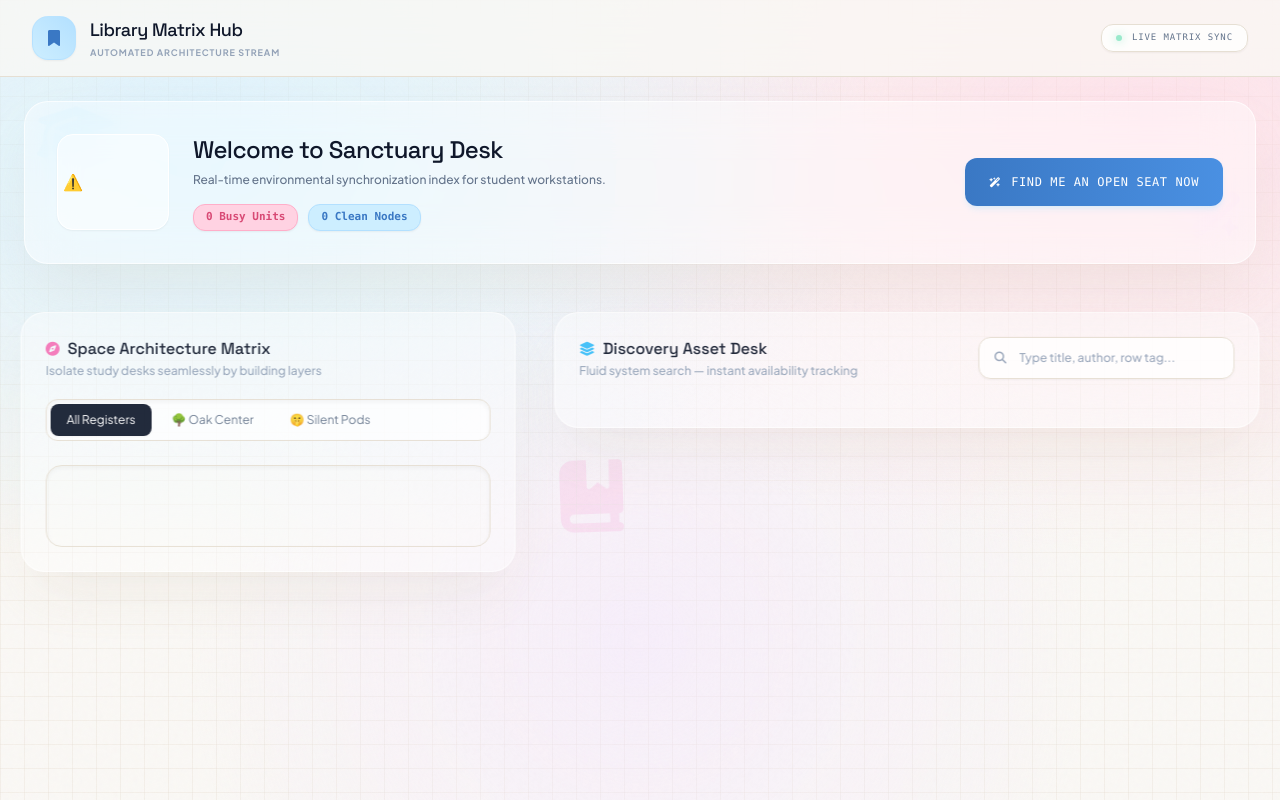
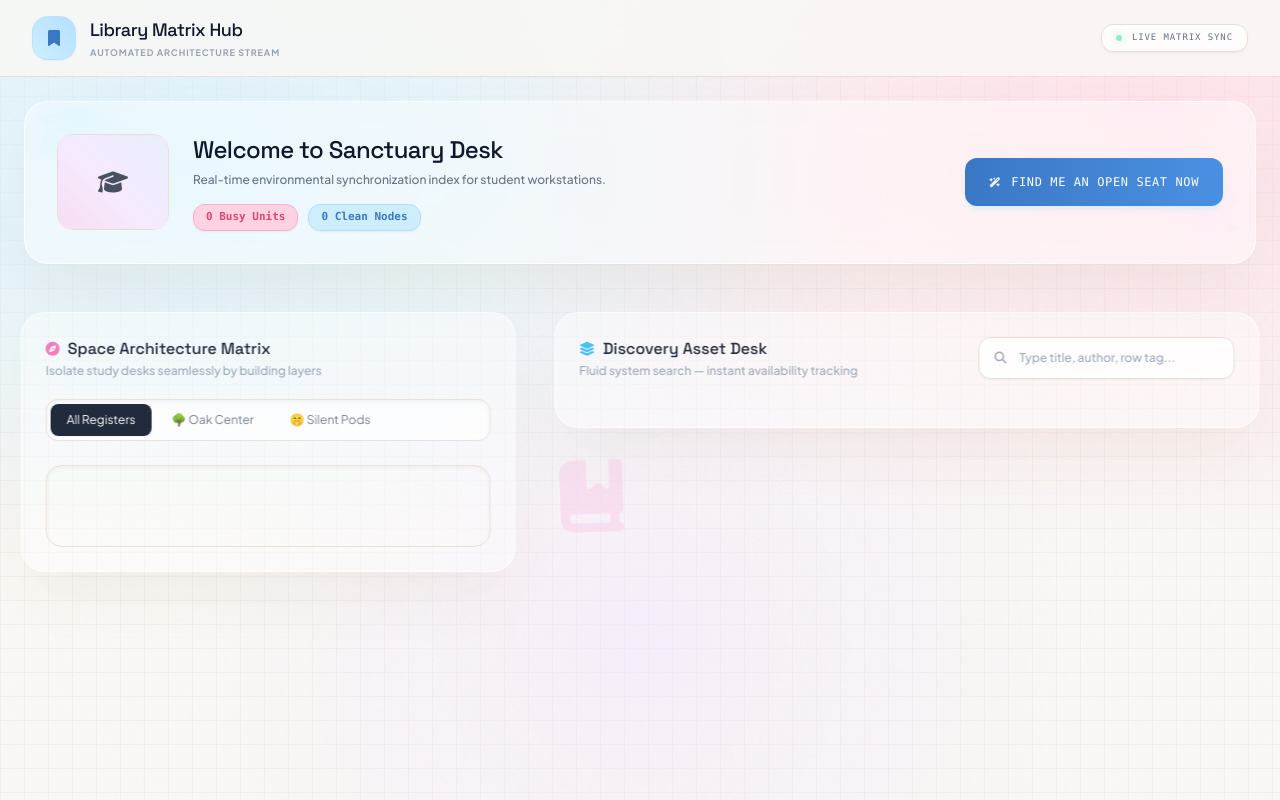
Before and after one commit to yashnagra6452y-code/college-library-hub, a plain HTML site: page 01_frontend/index.html in a window 1280 px wide. Drawn offline with nearby package versions, Linux system fonts and the light colour scheme; no server answers.

Commit message:
Add files via upload

```diff
--- a/01_frontend/index.html
+++ b/01_frontend/index.html
@@ -12,8 +12,6 @@
     <script src="https://cdn.socket.io/4.7.2/socket.io.min.js"></script>
     <!-- GSAP Premium Animation Engine Core -->
     <script src="https://cdnjs.cloudflare.com/ajax/libs/gsap/3.12.2/gsap.min.js"></script>
-    <!-- Lottie Player Industry Animation Driver Module -->
-    <script src="https://unpkg.com/@lottiefiles/lottie-player@latest/dist/lottie-player.js"></script>
     <style>
         @import url('https://fonts.googleapis.com/css2?family=Plus+Jakarta+Sans:wght@400;500;600;700;800&family=Space+Grotesk:wght@500;700&display=swap');
 
@@ -102,6 +100,19 @@
             50% { transform: translateX(10px) translateY(-6px) rotate(-2deg); }
         }
 
+        /* ⚡ HARDWARE-ACCELERATED DYNAMIC FLUID GRAPHIC (CORS-Proof) */
+        .fluid-orb-glow {
+            width: 100%;
+            height: 100%;
+            background: linear-gradient(45deg, #B3E0FF, #FFAEC9, #F3E4FF, #CDEEFF);
+            background-size: 400% 400%;
+            animation: fluidGlowMotion 12s infinite ease-in-out;
+        }
+        @keyframes fluidGlowMotion {
+            0%, 100% { background-position: 0% 50%; }
+            50% { background-position: 100% 50%; }
+        }
+
         /* ⚡ REAL-TIME HIGHLIGHT PULSE RADAR */
         .radar-pulse-active {
             animation: radarGlowRing 2.5s infinite ease-in-out;
@@ -145,14 +156,16 @@
         </div>
     </nav>
 
-    <!-- 🌟 HIGH-ENGAGEMENT COZY SUMMARY HUD WITH CORRECTED LOTTIE LINK -->
+    <!-- 🌟 HIGH-ENGAGEMENT COZY SUMMARY HUD WITH DYNAMIC GRADIENT ORB -->
     <header id="gsap-hero-panel" class="max-w-7xl mx-auto p-4 sm:p-6 pb-0 relative z-10">
         <div class="premium-glass-shell rounded-3xl p-6 sm:p-8 flex flex-col md:flex-row justify-between items-center gap-8 relative overflow-hidden border border-white/70">
 
             <div class="flex flex-col sm:flex-row items-center gap-6 w-full md:w-auto text-center sm:text-left relative z-10">
-                <!-- Stable Verified Cloud Delivery Endpoint -->
-                <div class="w-24 h-24 sm:w-28 sm:h-24 bg-white/50 rounded-2xl flex items-center justify-center border border-white shrink-0 shadow-sm overflow-hidden">
-                    <lottie-player src="https://assets2.lottiefiles.com/dotlotties/dlf10_wq9r0mby.json" background="transparent" speed="0.85" style="width: 100px; height: 100px;" loop autoplay></lottie-player>
+                <!-- CORS-Proof Native Shifting Fluid Node Illustration -->
+                <div class="w-24 h-24 sm:w-28 sm:h-24 bg-white rounded-2xl flex items-center justify-center border border-[#E6DFD3] shrink-0 shadow-inner overflow-hidden relative group">
+                    <div class="fluid-orb-glow absolute inset-0 opacity-85"></div>
+                    <div class="absolute inset-0 bg-white/10 backdrop-blur-[2px]"></div>
+                    <i class="fa-solid fa-graduation-cap text-2xl text-slate-800/80 relative z-10 transform transition-transform duration-700 group-hover:scale-110 group-hover:rotate-6"></i>
                 </div>
                 <div>
                     <h2 class="text-xl sm:text-2xl font-800 text-slate-900 display-font tracking-tight leading-tight">Welcome to Sanctuary Desk</h2>
@@ -371,6 +384,7 @@
                 mainContainer.appendChild(tableWrapper);
             }
 
+            // GSAP fluid staggered element entry
             gsap.from("#library-bays-container > div", { opacity: 0, y: 15, duration: 0.4, ease: "power2.out", stagger: 0.05 });
         }
 
@@ -428,7 +442,7 @@
                             <span class="text-[8px] uppercase tracking-widest font-900 px-2 py-0.5 rounded border font-mono ${tagDesignBadge}">
                                 ${titleLower.includes('physics') || titleLower.includes('algorithm') ? 'Boutique Collection' : 'Standard Catalog'}
                             </span>
-                            <h3 class="font-800 text-slate-900 text-xs mt-3 mb-1 group-hover:text-[#4A90E2] transition-colors duration-200 display-font leading-snug pr-5 tracking-tight">${book.title}</h3>
+                            h3 class="font-800 text-slate-900 text-xs mt-3 mb-1 group-hover:text-[#4A90E2] transition-colors duration-200 display-font leading-snug pr-5 tracking-tight">${book.title}</h3>
                             <p class="text-xs text-slate-400 font-medium">By ${book.author}</p>
                         </div>
 
@@ -444,7 +458,8 @@
                     container.appendChild(card);
                 });
 
-                gsap.from("#student-books-container > div", { opacity: 0, y: 20, duration: 0.5, stagger: 0.06 });
+                // GSAP premium container upward slide entry sequencing
+                gsap.from("#student-books-container > div", { opacity: 0, y: 20, duration: 0.5,     stagger: 0.06 });
             } catch (error) { console.error(error); }
         }
 
@@ -486,10 +501,12 @@
             }, 250);
         }
 
+        // High performance debounce filter configuration to optimize database transactions
         let searchTimeout;
         function executeLiveSearch() {
             clearTimeout(searchTimeout);
             const query = document.getElementById('catalog-search').value.trim();
+            // Deliberate 250ms latency hold to prevent network spamming loops
             searchTimeout = setTimeout(() => { fetchLiveBooksCatalog(query); }, 250);
         }
 
```
